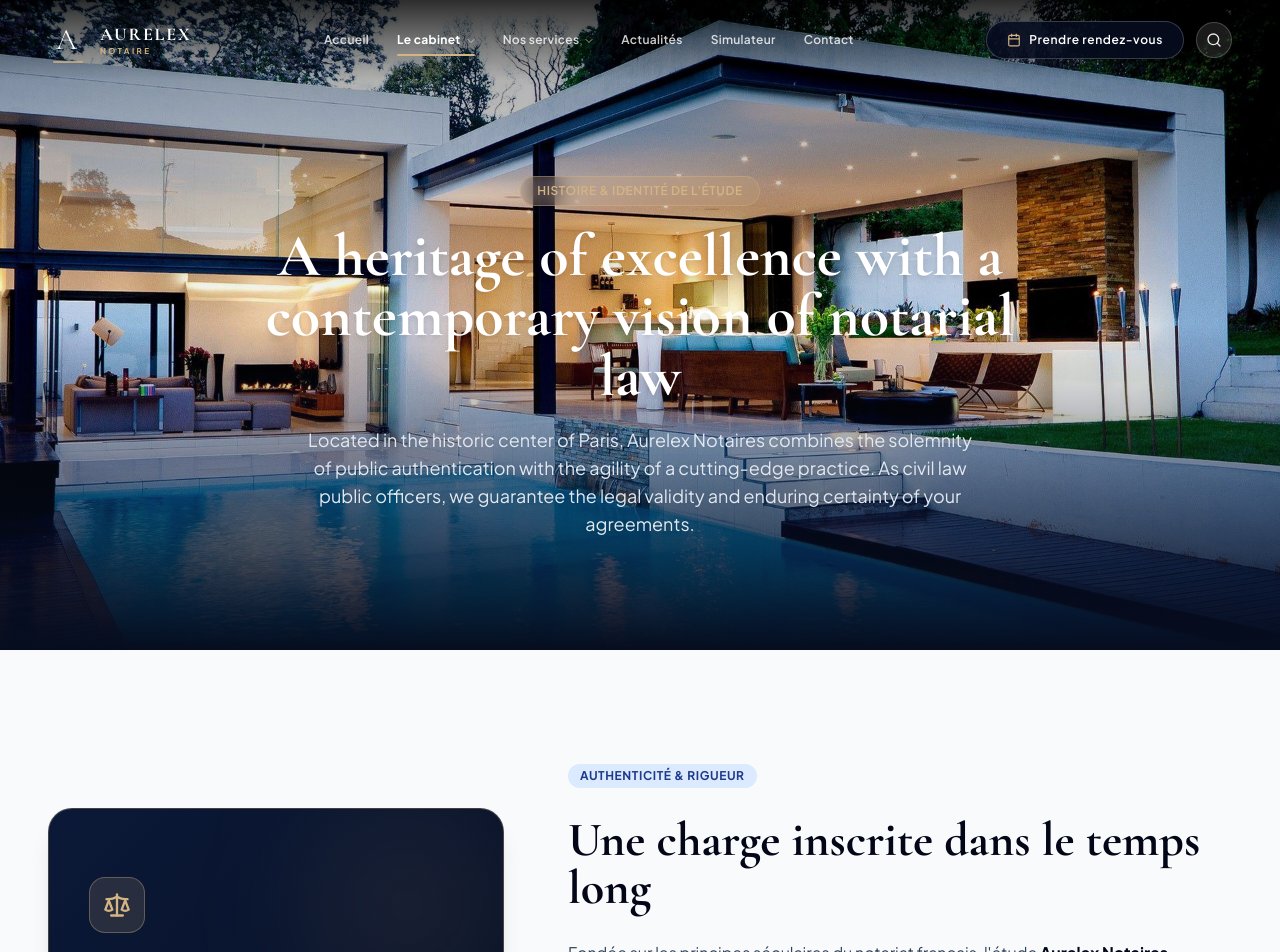
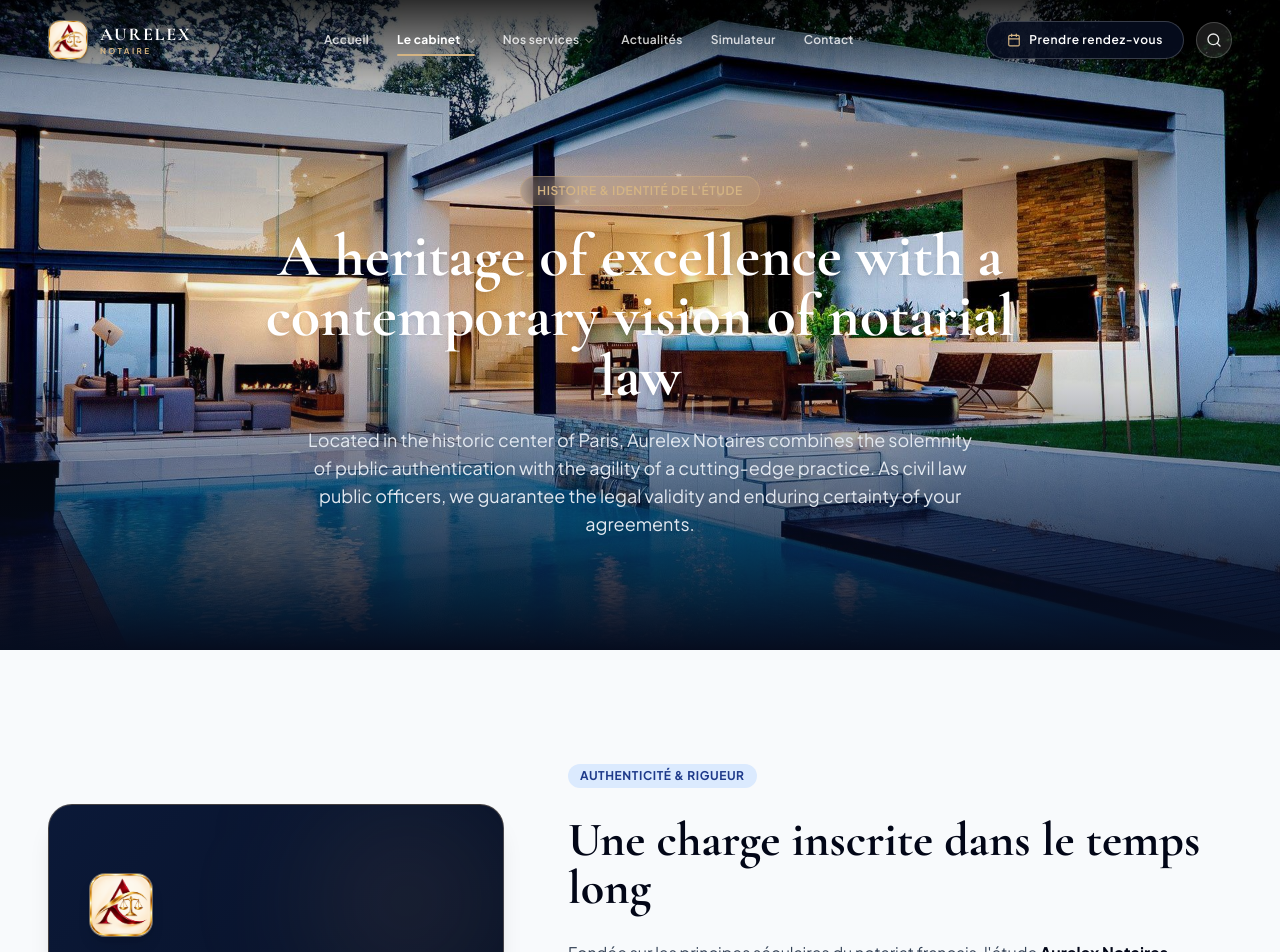
Before and after one commit to Mikeniga99/aurelexnotaria, a Next.js app in the folder apps/web/: page /en/etude in a window 1280 px wide. Shown: the top 952 px of the page. Built offline with nearby package versions, Linux system fonts and the light colour scheme.

Commit message:
feat(branding): integration du favicon officiel et du logo Aurelex dans la navbar, footer et admin

```diff
--- a/apps/web/src/app/[locale]/etude/page.tsx
+++ b/apps/web/src/app/[locale]/etude/page.tsx
@@ -53,8 +53,13 @@ export default function AboutPage() {
             {/* Carte institutionnelle de prestige (sans image cliché) */}
             <div className="lg:col-span-5 bg-gradient-to-br from-[#0B1938] to-[#060D1F] rounded-3xl p-8 sm:p-10 text-white border border-[#D4B483]/30 shadow-xl space-y-7 relative overflow-hidden">
               <div className="absolute top-0 right-0 w-48 h-48 bg-[#D4B483]/10 rounded-full blur-3xl pointer-events-none" />
-              <div className="w-14 h-14 rounded-2xl bg-[#D4B483]/15 border border-[#D4B483]/35 flex items-center justify-center text-[#D4B483]">
-                <Scale className="w-7 h-7" />
+              <div className="relative w-16 h-16 rounded-2xl overflow-hidden shadow-lg border border-[#D4B483]/50 shrink-0 bg-[#0B1938]">
+                <Image
+                  src="/images/favicon.png"
+                  alt="Aurelex Notaire Sceau Officiel"
+                  fill
+                  className="object-cover"
+                />
               </div>
               <div className="space-y-2">
                 <span className="text-xs font-bold tracking-[0.2em] text-[#D4B483] uppercase">Office Ministériel</span>
--- a/apps/web/src/app/admin/layout.tsx
+++ b/apps/web/src/app/admin/layout.tsx
@@ -51,8 +51,8 @@ export default function AdminLayout({
       {/* Mobile Top Header */}
       <div className="lg:hidden bg-aurelex-ebene text-white p-4 flex items-center justify-between border-b border-aurelex-bordeaux">
         <div className="flex items-center gap-3">
-          <div className="relative w-8 h-8 rounded-lg overflow-hidden border border-aurelex-champagne">
-            <Image src="/images/logo.png" alt="Logo" fill className="object-cover" />
+          <div className="relative w-8 h-8 rounded-lg overflow-hidden border border-[#D4B483]">
+            <Image src="/images/favicon.png" alt="Logo" fill className="object-cover" />
           </div>
           <span className="font-serif font-bold text-lg text-aurelex-champagne">Aurelex CMS</span>
         </div>
@@ -73,8 +73,8 @@ export default function AdminLayout({
         <div>
           {/* Logo & Office Name */}
           <div className="p-6 border-b border-white/10 flex items-center gap-3.5">
-            <div className="relative w-10 h-10 rounded-xl overflow-hidden border border-aurelex-champagne/60 shrink-0">
-              <Image src="/images/logo.png" alt="Aurelex Logo" fill className="object-cover" />
+            <div className="relative w-10 h-10 rounded-xl overflow-hidden border border-[#D4B483]/60 shrink-0">
+              <Image src="/images/favicon.png" alt="Aurelex Logo" fill className="object-cover" />
             </div>
             <div>
               <div className="font-serif font-bold text-lg text-white tracking-wide">AURELEX</div>
--- a/apps/web/src/app/admin/login/page.tsx
+++ b/apps/web/src/app/admin/login/page.tsx
@@ -42,14 +42,17 @@ export default function AdminLoginPage() {
     <div className="min-h-screen bg-gradient-to-br from-aurelex-ebene via-aurelex-bordeaux-dark to-aurelex-ebene flex items-center justify-center p-4">
       <div className="w-full max-w-md bg-white rounded-3xl p-8 sm:p-10 shadow-2xl border border-aurelex-champagne/30 space-y-6">
         {/* Header Branding */}
-        <div className="text-center space-y-3">
-          <div className="relative w-16 h-16 rounded-2xl overflow-hidden mx-auto border-2 border-aurelex-champagne shadow-md">
-            <Image src="/images/logo.png" alt="Aurelex Logo" fill className="object-cover" priority />
+        <div className="text-center space-y-2">
+          <div className="relative w-64 h-32 mx-auto">
+            <Image
+              src="/images/Logo_AURELEX.png"
+              alt="Aurelex Notaires Logo"
+              fill
+              className="object-contain"
+              priority
+            />
           </div>
-          <h1 className="font-serif text-2xl font-bold text-aurelex-bordeaux">
-            AURELEX NOTAIRES
-          </h1>
-          <p className="text-xs uppercase tracking-widest text-aurelex-ebene/70 font-semibold">
+          <p className="text-xs uppercase tracking-widest text-[#0B1938]/70 font-semibold">
             Portail d'Administration Sécurisé
           </p>
         </div>
--- a/apps/web/src/app/layout.tsx
+++ b/apps/web/src/app/layout.tsx
@@ -5,7 +5,12 @@ export const metadata: Metadata = {
   title: 'Aurelex Notaires | Office Notarial Paris',
   description: 'Étude notariale Aurelex Notaires à Paris. Droit immobilier, droit de la famille, successions, droit des affaires et gestion de patrimoine.',
   icons: {
-    icon: '/images/favicon.png',
+    icon: [
+      { url: '/images/favicon.png', type: 'image/png' },
+      { url: '/favicon.png', type: 'image/png' },
+    ],
+    shortcut: '/images/favicon.png',
+    apple: '/images/favicon.png',
   },
 };
 
--- a/apps/web/src/components/public/Footer.tsx
+++ b/apps/web/src/components/public/Footer.tsx
@@ -19,14 +19,16 @@ export function Footer() {
       <div className="max-w-7xl mx-auto px-5 sm:px-8 lg:px-12 pt-16 pb-12">
         <div className="grid grid-cols-1 md:grid-cols-2 lg:grid-cols-12 gap-10 items-start">
 
-          {/* Colonne 1 : Identité & Slogan (Identique à la maquette) */}
+          {/* Colonne 1 : Identité & Slogan */}
           <div className="lg:col-span-4 space-y-4">
-            <Link href="/" className="flex items-center gap-3 group">
-              <div className="relative w-10 h-10 flex items-center justify-center shrink-0">
-                <span className="font-serif text-3xl font-light text-white tracking-widest">
-                  A
-                </span>
-                <span className="absolute -bottom-0.5 inset-x-0 h-[1.5px] bg-[#D4B483] rounded-full" />
+            <Link href="/" className="flex items-center gap-3.5 group">
+              <div className="relative w-11 h-11 rounded-xl overflow-hidden shadow-lg border border-[#D4B483]/50 group-hover:border-[#D4B483] transition-colors shrink-0 bg-[#0B1938]">
+                <Image
+                  src="/images/favicon.png"
+                  alt="Aurelex Notaire"
+                  fill
+                  className="object-cover"
+                />
               </div>
               <div className="flex flex-col">
                 <span className="font-serif text-xl font-bold tracking-widest text-white leading-tight uppercase">
--- a/apps/web/src/components/public/Navbar.tsx
+++ b/apps/web/src/components/public/Navbar.tsx
@@ -41,13 +41,16 @@ export function Navbar() {
       >
         <div className="max-w-7xl mx-auto px-5 sm:px-8 lg:px-12 flex items-center justify-between">
 
-          {/* Logo & Identité (Identique à la maquette) */}
+          {/* Logo & Identité officielle */}
           <Link href="/" className="flex items-center gap-3 group">
-            <div className="relative w-10 h-10 flex items-center justify-center shrink-0">
-              <span className="font-serif text-3xl font-light text-white tracking-widest">
-                A
-              </span>
-              <span className="absolute -bottom-0.5 inset-x-0 h-[1.5px] bg-[#D4B483] rounded-full scale-75 group-hover:scale-100 transition-transform" />
+            <div className="relative w-10 h-10 rounded-xl overflow-hidden shadow-md border border-[#D4B483]/50 group-hover:border-[#D4B483] transition-all shrink-0 bg-[#0B1938]">
+              <Image
+                src="/images/favicon.png"
+                alt="Aurelex Notaire"
+                fill
+                className="object-cover"
+                priority
+              />
             </div>
             <div className="flex flex-col">
               <span className="font-serif text-lg font-bold tracking-widest text-white leading-tight uppercase group-hover:text-[#D4B483] transition-colors">
```
Also changed, not shown: apps/web/public/favicon.png (added), apps/web/public/images/logo.png (added).
